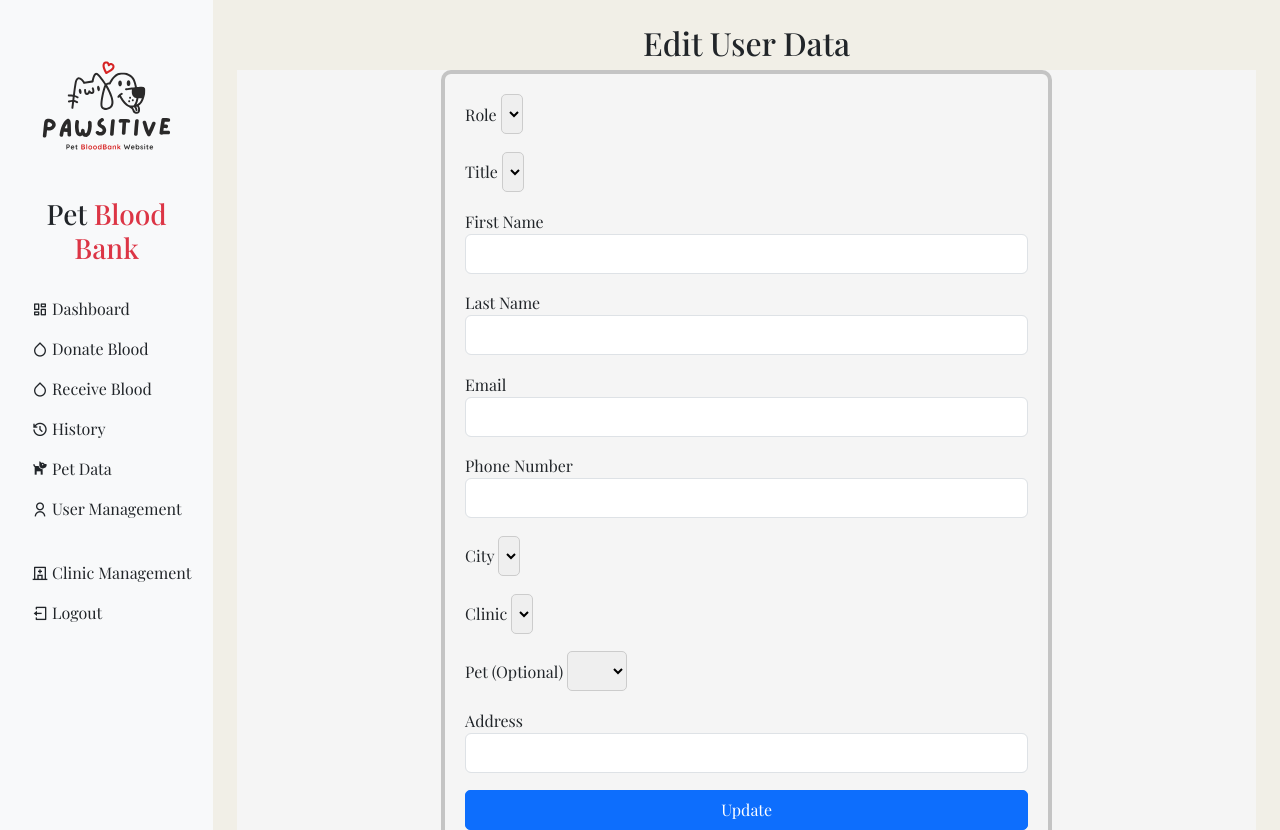
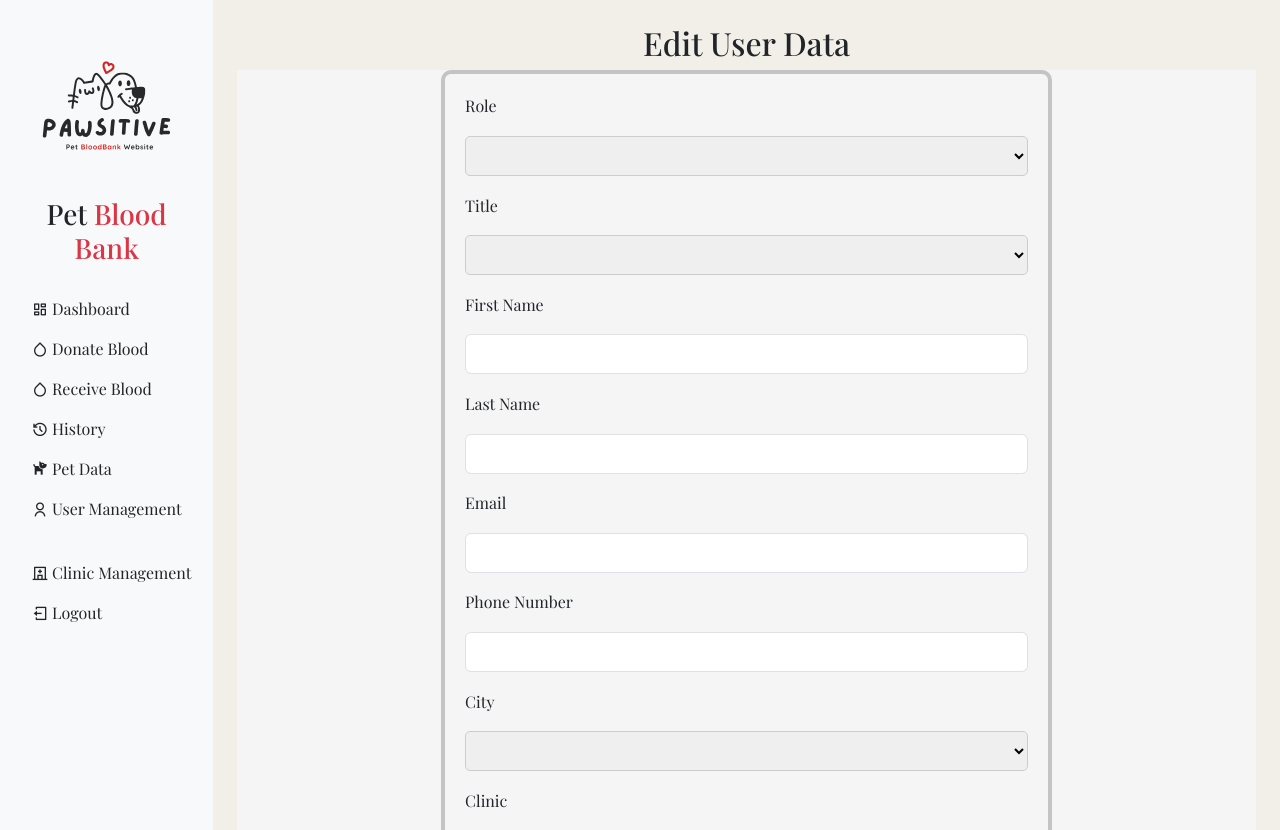
Before and after one commit to Noravorn/CloudProject, a PHP site: page /admin/edit_user.php?id=1 in a window 1280 px wide. Shown: the top 830 px of the page. Run offline with PHP 8.4, Linux system fonts and the light colour scheme; tables that the repository leaves empty or names only in its code hold one stand-in row (values such as "Sample post"); data that the repository does not hold is empty; some libraries are stand-ins or nearby versions; some web fonts are replaced.

Commit message:
Correct edit_user.php form style.

```diff
--- a/admin/edit_user.php
+++ b/admin/edit_user.php
@@ -81,7 +81,6 @@
                     <div class="user_form">
                         <!-- Form to edit user data -->
                         <form action="edit_user.php?id=<?php echo $id; ?>" method="post" enctype="multipart/form-data">
-                            <div class="form-group">
                                 <label for="Role">Role</label>
                                 <select name="role" id="role" required>
                                     <?php
@@ -92,9 +91,7 @@
                                     }
                                     ?>
                                 </select>
-                            </div>
 
-                            <div class="form-group">
                                 <label for="Title">Title</label>
                                 <select name="title" id="title" required>
                                     <?php
@@ -105,29 +102,22 @@
                                     }
                                     ?>
                                 </select>
-                            </div>
 
-                            <div class="form-group">
                                 <label for="Fname">First Name</label>
                                 <input type="text" class="form-control" name="Fname" id="Fname" value="<?php echo htmlspecialchars($user['User_Fname']); ?>" required>
-                            </div>
 
-                            <div class="form-group">
+
                                 <label for="Lname">Last Name</label>
                                 <input type="text" class="form-control" name="Lname" id="Lname" value="<?php echo htmlspecialchars($user['User_Lname']); ?>" required>
-                            </div>
 
-                            <div class="form-group">
+
                                 <label for="Email">Email</label>
                                 <input type="email" class="form-control" name="Email" id="Email" value="<?php echo htmlspecialchars($user['User_Email']); ?>" required>
-                            </div>
 
-                            <div class="form-group">
+
                                 <label for="PhoneNumber">Phone Number</label>
                                 <input type="text" class="form-control" name="PhoneNumber" id="PhoneNumber" value="<?php echo htmlspecialchars($user['User_Phone_Number']); ?>" required>
-                            </div>
 
-                            <div class="form-group">
                                 <label for="City">City</label>
                                 <select name="city" id="city" required>
                                     <?php
@@ -138,9 +128,7 @@
                                     }
                                     ?>
                                 </select>
-                            </div>
 
-                            <div class="form-group">
                                 <label for="Clinic">Clinic</label>
                                 <select name="clinic" id="clinic" required>
                                     <?php
@@ -151,9 +139,7 @@
                                     }
                                     ?>
                                 </select>
-                            </div>
 
-                            <div class="form-group">
                                 <label for="Pet">Pet (Optional)</label>
                                 <select name="pet" id="pet">
                                     <option value="">None</option>
@@ -165,12 +151,8 @@
                                     }
                                     ?>
                                 </select>
-                            </div>
-
-                            <div class="form-group">
                                 <label for="Address">Address</label>
                                 <input type="text" class="form-control" name="address" id="address" value="<?php echo htmlspecialchars($user['User_Address']); ?>" required>
-                            </div>
 
                             <input type="submit" id="sub" name="sub" class="btn btn-primary" value="Update">
                         </form>
```
